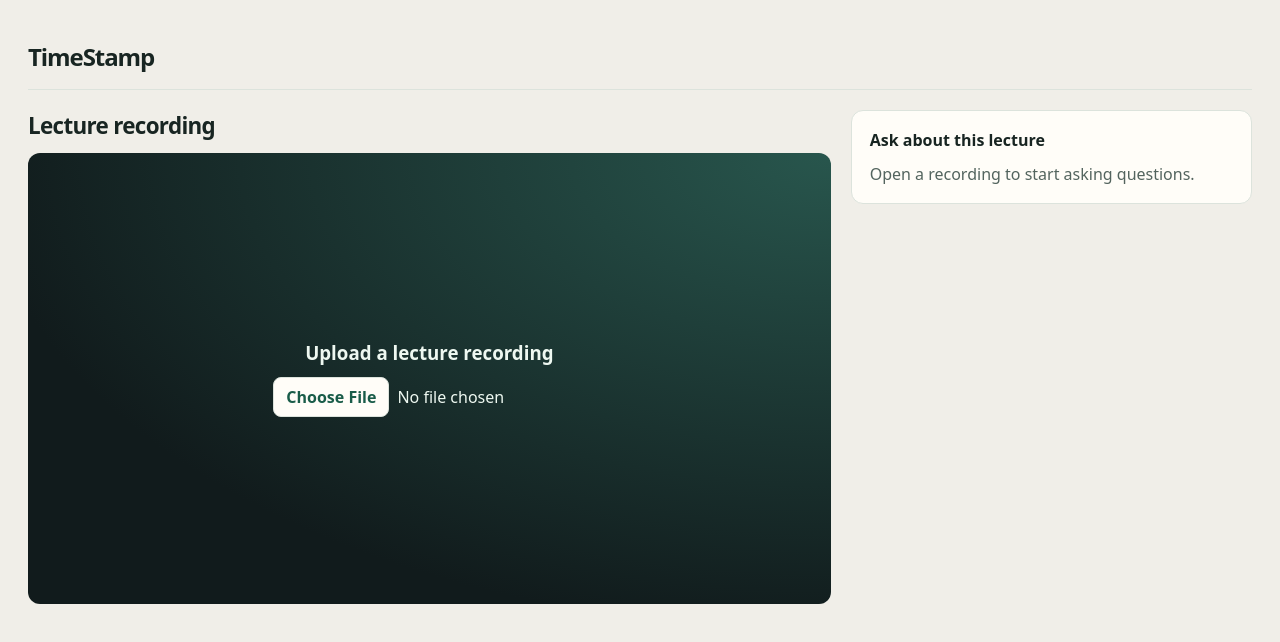
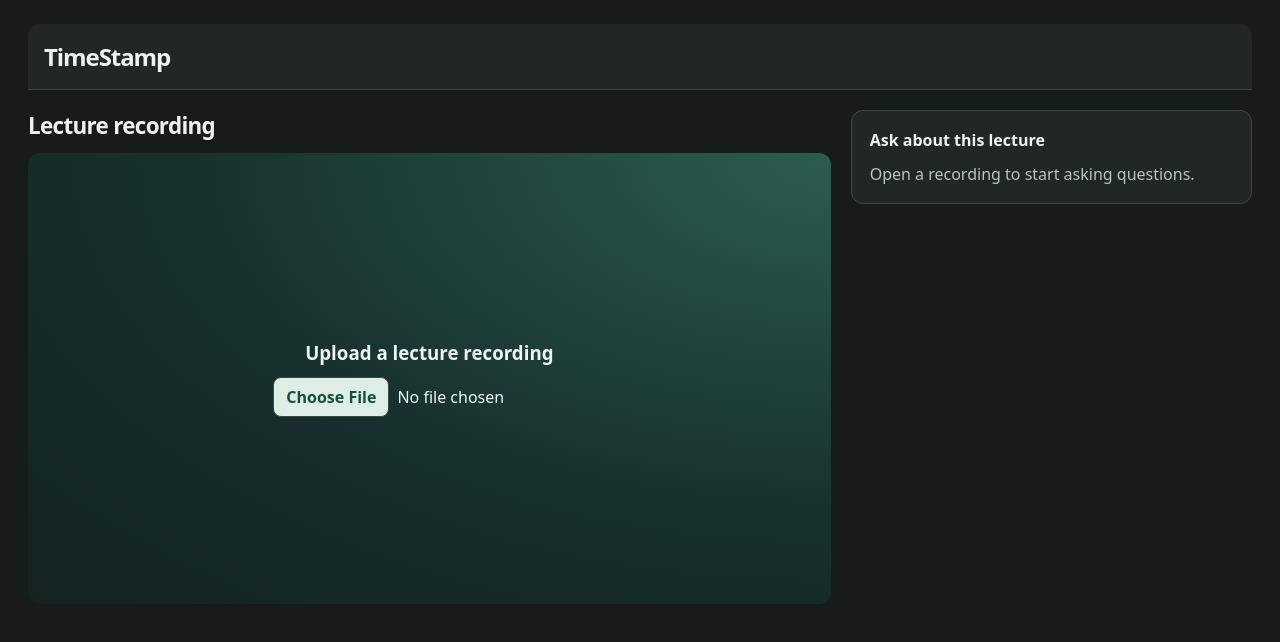
Before and after one commit to hpeng04/hacked-beta-footnotes, a React (Vite) app in the folder frontend/: page / in a window 1280 px wide. Shown: the top 642 px of the page. Built offline with nearby package versions, Linux system fonts and the light colour scheme; no server answers.

Commit message:
Polish TimeStamp dark theme and transcript display

```diff
--- a/frontend/src/components/SearchPanel.jsx
+++ b/frontend/src/components/SearchPanel.jsx
@@ -39,6 +39,11 @@ export default function SearchPanel({ lectureId, onSeek }) {
             <p className="answer-question">{askedQuestion}</p>
             <p>{result.answer}</p>
           </div>
+
+          {result.sources.length > 0 && (
+            <h3 className="source-heading">From the transcript</h3>
+          )}
+
           <ul>
             {result.sources.map((c) => (
               <li key={c.start}>
--- a/frontend/src/components/Upload.jsx
+++ b/frontend/src/components/Upload.jsx
@@ -11,7 +11,6 @@ export default function Upload({ onUploaded, buttonLabel }) {
     setStatus("Uploading…");
     try {
       const uploadedLecture = await upload(file);
-      onUploaded({ ...uploadedLecture, filename: file.name });
       onUploaded({ ...uploadedLecture, filename: file.name });
       setStatus("Uploaded");
     } catch (err) {
--- a/frontend/src/styles.css
+++ b/frontend/src/styles.css
@@ -62,7 +62,7 @@ main { max-width: 1100px; margin: 0 auto; padding: 16px; }
 }
 
 body {
-  background: #f0eee8;
+  background: #f5f5f0;
 }
 
 .layout {
@@ -412,3 +412,95 @@ body {
   font: inherit;
   cursor: pointer;
 }
+
+.timestamp-app {
+  --surface: #ffffff;
+  --border: #dce3dc;
+  --ink: #182522;
+  --muted: #53645e;
+  --accent: #195c49;
+  --mint: #deeee5;
+}
+
+.timestamp-lesson h2 {
+  overflow-wrap: anywhere;
+}
+
+.timestamp-player,
+.timestamp-player video {
+  background: #111b1c;
+}
+
+.timestamp-upload {
+  background: radial-gradient(
+    ellipse at top right,
+    #2b5d52,
+    #172f2d 58%,
+    #122322
+  );
+}
+
+.timestamp-qa .answer-note {
+  margin-top: 0;
+  border-top-color: var(--border);
+}
+
+.timestamp-qa .panel li {
+  border-left-color: #548a71;
+}
+
+.timestamp-qa .panel li a {
+  background: var(--mint);
+  color: #174e3d;
+}
+
+.timestamp-qa .source-heading {
+  margin: 0;
+  color: var(--muted);
+  font-size: 0.85rem;
+  font-weight: 600;
+}
+
+body {
+  background: #171c1b;
+  color: #edf4ef;
+}
+
+.timestamp-app {
+  color-scheme: dark;
+  --surface: #202725;
+  --border: #3d4944;
+  --ink: #edf4ef;
+  --muted: #b7c6be;
+  --accent: #195c49;
+  --mint: #deeee5;
+}
+
+.timestamp-header {
+  background: var(--surface);
+  padding-inline: 16px;
+  border-radius: 12px 12px 0 0;
+}
+
+.timestamp-qa .panel form input {
+  background: #171c1b;
+  color: var(--ink);
+}
+
+.timestamp-qa .panel form input::placeholder {
+  color: var(--muted);
+}
+
+.timestamp-qa .panel li a {
+  background: var(--mint);
+  color: #174e3d;
+}
+
+.timestamp-app input[type="file"]::file-selector-button {
+  background: var(--mint);
+  color: #174e3d;
+}
+
+.timestamp-app .error {
+  color: #ffb4ab;
+}
```
